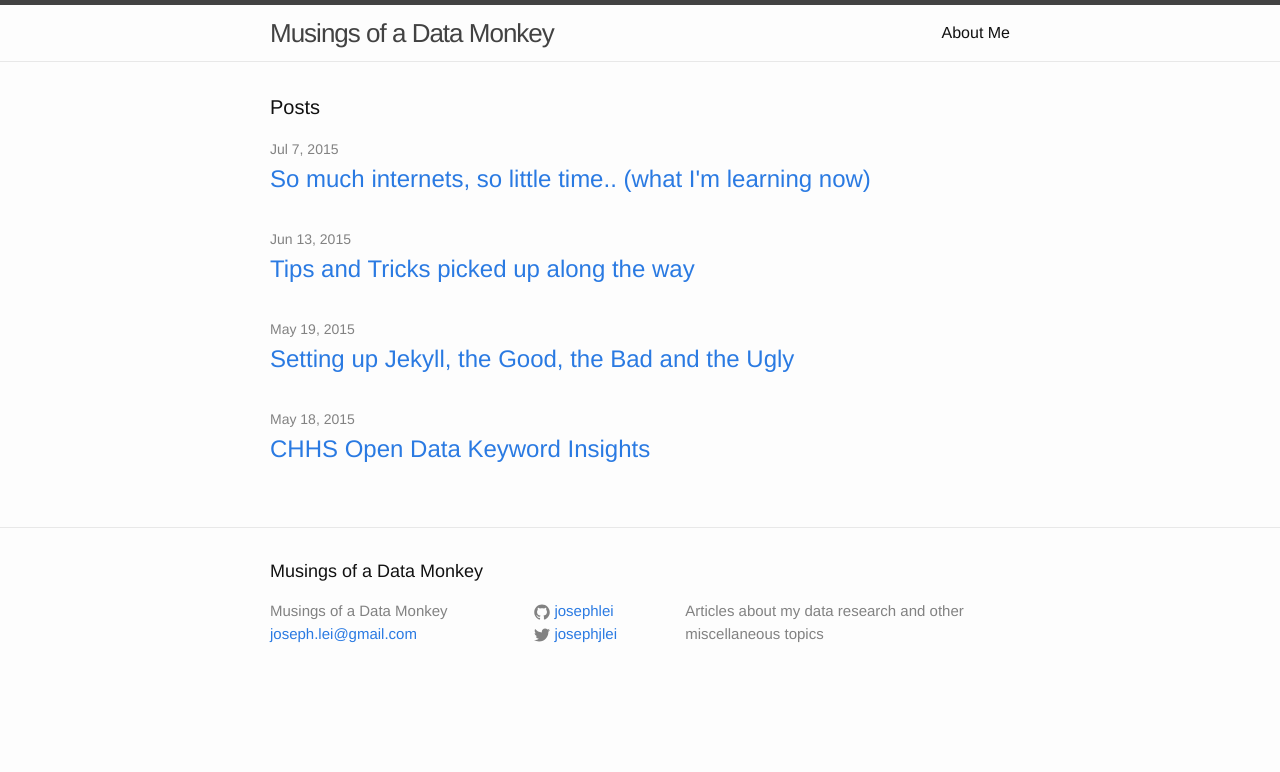
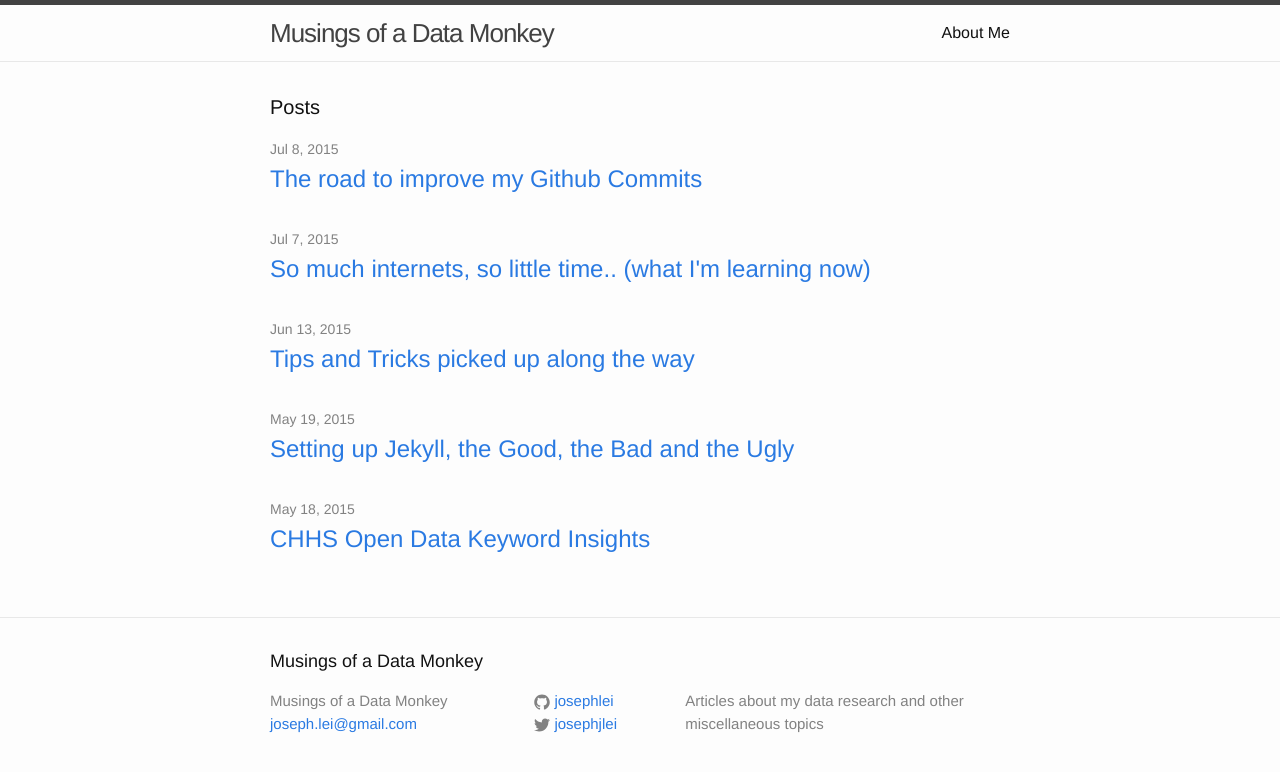
Before and after one commit to josephlei/jjl-website, a Jekyll site: the page built from index.html, in a window 1280 px wide. Shown: the top 772 px of the page. Built offline with Jekyll 4.4.1, drawn with Linux system fonts in a browser that asks for light colours.

Commit message:
new article, update article

```diff
--- a/_posts/2015-06-13-tips-and-tricks.markdown
+++ b/_posts/2015-06-13-tips-and-tricks.markdown
@@ -59,6 +59,12 @@ published: true
   * Rename a file by "copying" it within the same directory i.e. `cp file-x file-y` will rename file-x to file-y
 
 * VIM
+  * In edit mode (NOT insert), type a plain letter lowercase `o` to insert a newline BELOW cursor
+  * EDIT MODE:
+    * `$` goes to end of line
+    * `A` goes to end of line AND DELTA INSERT MODE
+    * `0` goes to start of line
+    * `I` goes to start of line AND DELTA INSERT MODE
   * `:q!` quits and discards changes
   * Ctrl + a Go to the beginning of the line (Home)
   * Ctrl + e Go to the End of the line (End)
--- /dev/null
+++ b/_posts/2015-07-08-cron-lessons.markdown
@@ -0,0 +1,9 @@
+---
+layout: post
+title: "The road to improve my Github Commits"
+date: 2015-07-08
+categories:
+published: true
+---
+
+###How, why, lessons learned
```
